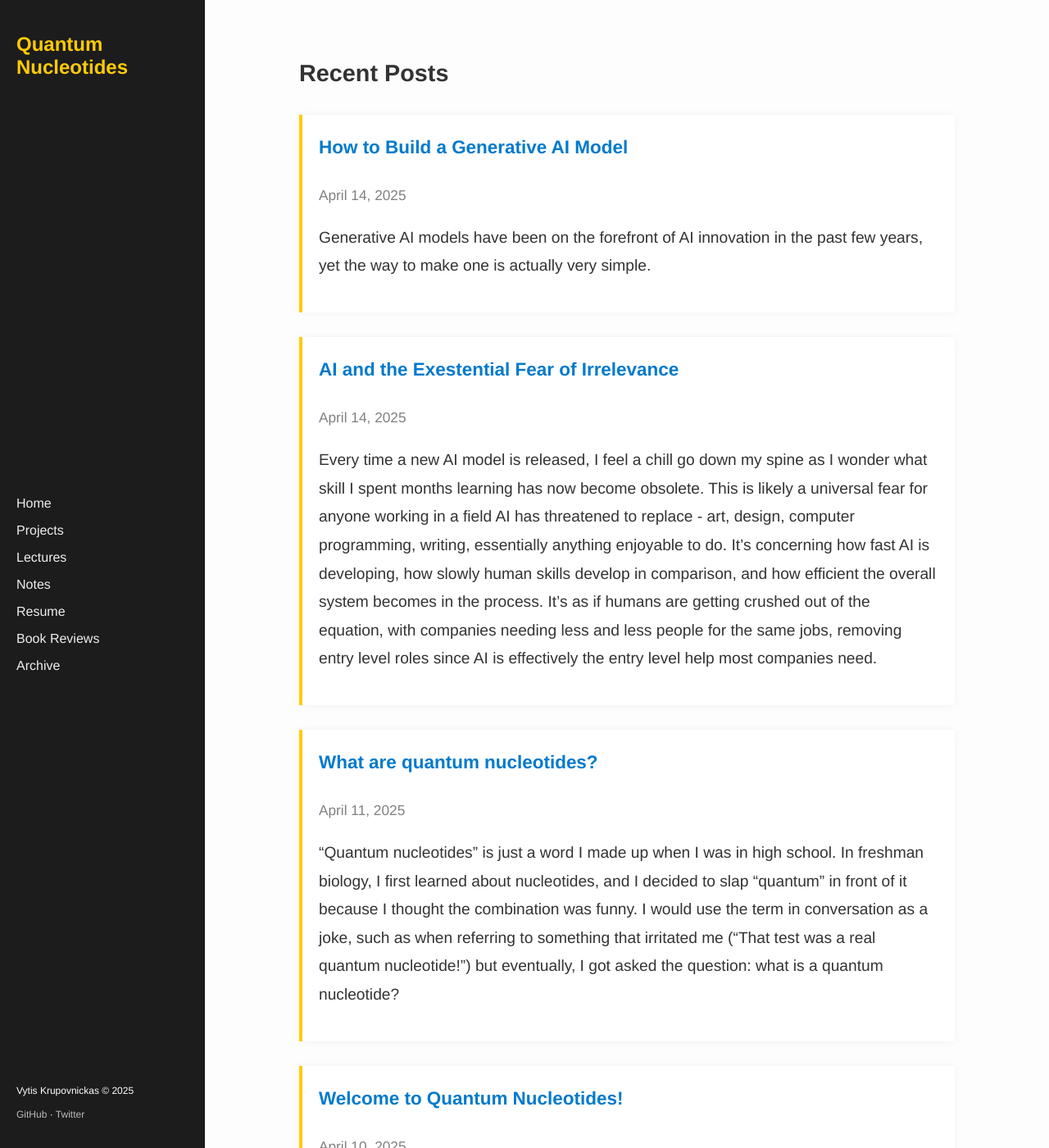
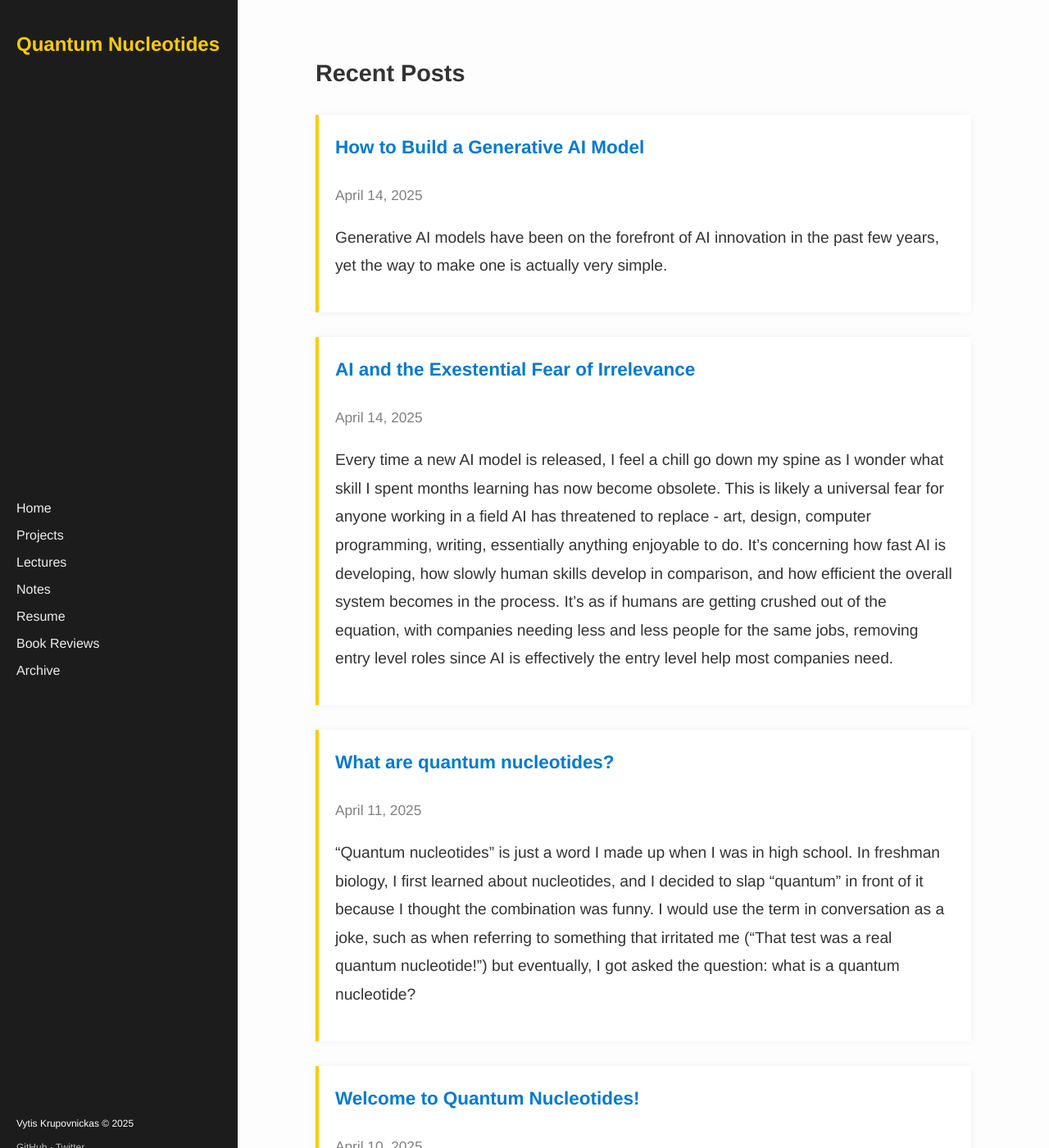
Before and after one commit to Vytis-K/quantumnucleotides, a Jekyll site: the page built from index.markdown, in a window 1280 px wide and 1400 px high. Shown: the whole window at 82% size. Built offline with Jekyll 4.4.1, drawn with Linux system fonts in a browser that asks for light colours.

```diff
--- a/assets/css/style.css
+++ b/assets/css/style.css
@@ -1,10 +1,3 @@
-*,
-*::before,
-*::after {
-  box-sizing: border-box;
-}
-
-
 body {
     margin: 0;
     font-family: 'Helvetica Neue', sans-serif;
@@ -19,22 +12,21 @@ body {
   }
 
   .sidebar {
-    position: fixed;
-    top: 0;
-    left: 0;
     width: 250px;
-    height: 100vh;
-    padding: 20px;
     background: #1c1c1c;
     color: white;
+    padding: 20px;
+
     display: flex;
     flex-direction: column;
     justify-content: space-between;
-  }
 
-  .main-content {
-    margin-left: 250px;
-    padding: 40px;
+    position: sticky;
+    top: 0;
+
+    /* instead of height:100vh; */
+    max-height: 100vh;
+    overflow-y: auto;
   }
 
   .sidebar h1.site-title {
```
